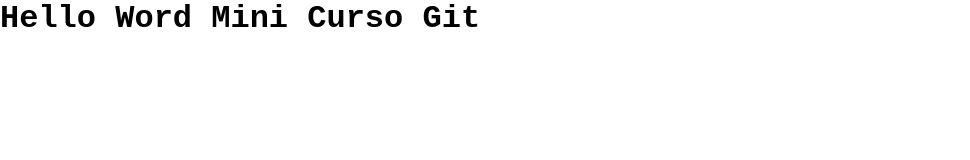
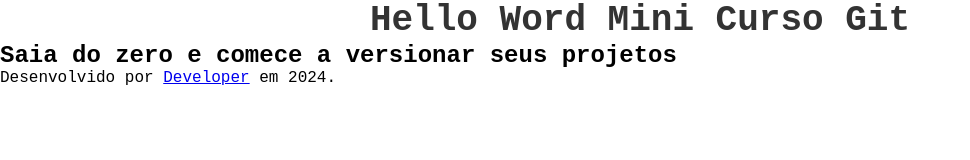
Before and after one commit to SamuelMello79/mini-curso-github, a plain HTML site: page index.html in a window 1280 px wide. Shown: the whole page, without its empty margins (0-970 px from the left). Drawn offline with Linux system fonts and the light colour scheme.

Commit message:
Atualizações na Interface

```diff
--- a/index.html
+++ b/index.html
@@ -9,5 +9,12 @@
 </head>
 <body>
     <h1>Hello Word Mini Curso Git </h1>
+    <h2>Saia do zero e comece a versionar seus projetos</h2>
+    <footer>
+        <p>
+            Desenvolvido por
+            <a href="https://instagram.com/author">Developer</a> em 2024.
+        </p>
+    </footer>
 </body>
 </html>
--- a/script.js
+++ b/script.js
@@ -1,3 +1,7 @@
-function entrarUsuario() {
-    console.log("Usario entrou!");
+function entrarNoCurso() {
+    console.log("Entrou no curso!");
 }
+
+function sairDoCurso() {
+    console.log("Saiu do curso!")
+}
--- a/style.css
+++ b/style.css
@@ -1,5 +1,14 @@
 * {
     margin: 0;
     padding: 0;
+    box-sizing: border-box;
     font-family: 'Courier New', Courier, monospace;;
 }
+
+h1 {
+    font-size: 36px;
+    font-weight: 600;
+    color: #333;
+    line-height: 42px;
+    text-align: center;
+}
```
